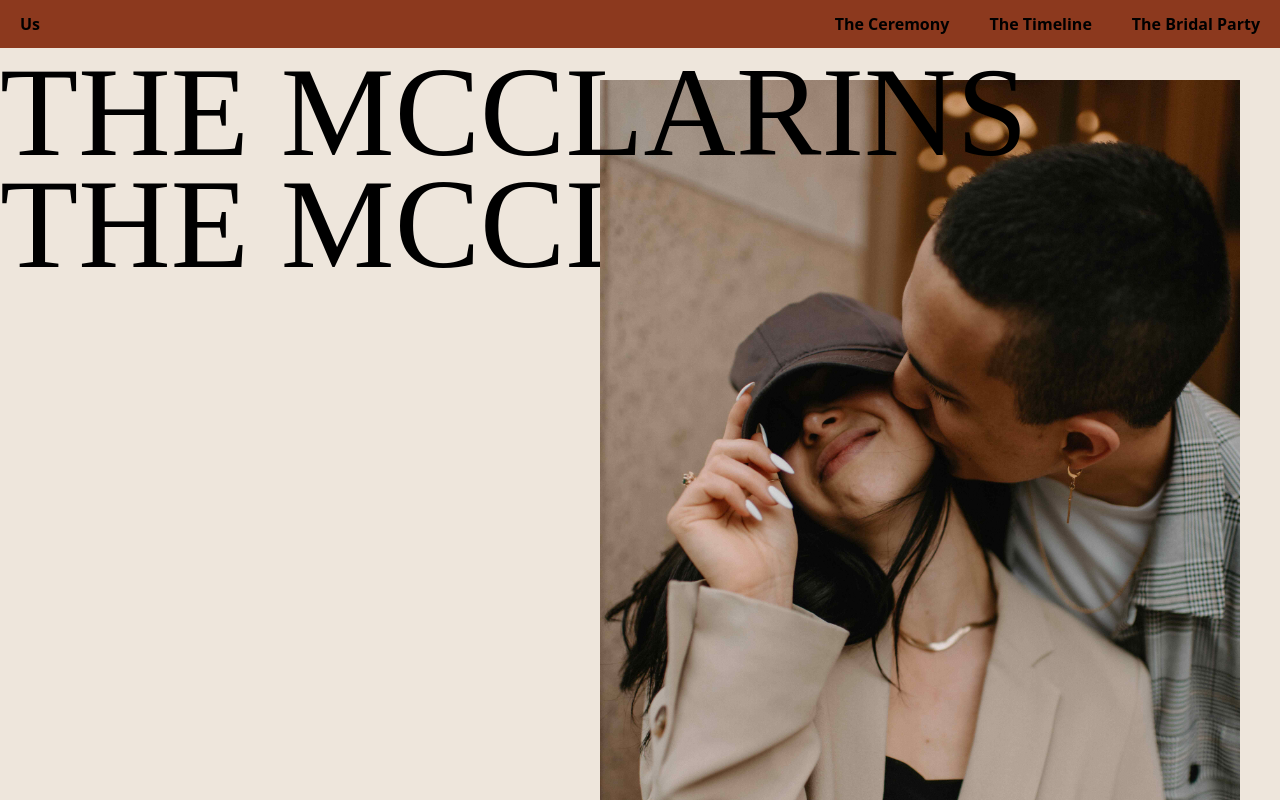
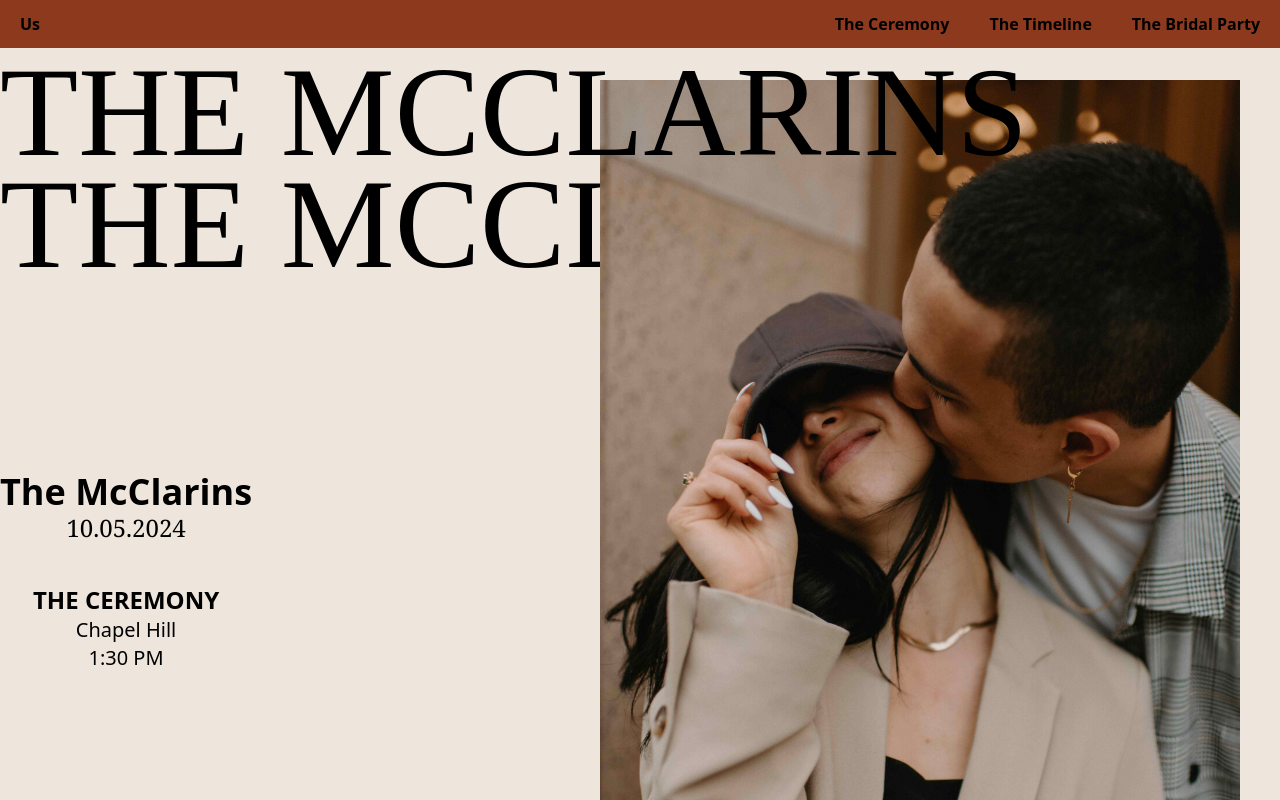
Before and after one commit to gnieb/wedding-cermony-site, a React (Create React App) app: page / in a window 1280 px wide. Shown: the top 800 px of the page. Built offline with nearby package versions, Linux system fonts and the light colour scheme.

Commit message:
Ceremony page and home page

```diff
--- a/src/pages/Ceremony.js
+++ b/src/pages/Ceremony.js
@@ -1,6 +1,6 @@
 export default function Ceremony () {
     return(
-        <div>
+        <div className='mx-auto'>
             <div className="pt-10 w-full font-bold text-4xl flex justify-center items-center">THE CEREMONY</div>
             <div className=" font-serif w-full text-2xl flex justify-center items-center">Chapel Hill</div>
             <div className=" font-serif w-full text-2xl flex justify-center items-center">1:30 PM</div>
--- a/src/pages/Home.js
+++ b/src/pages/Home.js
@@ -3,6 +3,7 @@
 import "../fonts/AnethaFaithSignaturecopy.otf"
 import "../index.css";
 import us1 from '../photos/us1.jpg'
+import Timeline from "./Timeline";
 
 console.log(us1)
 
@@ -17,6 +18,9 @@ export const Home = () => {
             <div className="w-1/2 absolute z-20 right-10 top-20 ">
                 <img src={us1} alt="us" />
             </div>
+            <div className="flex justify-center items-center absolute bottom-32">
+                <Timeline />
+            </div>
         </div>
     )
 };
```
